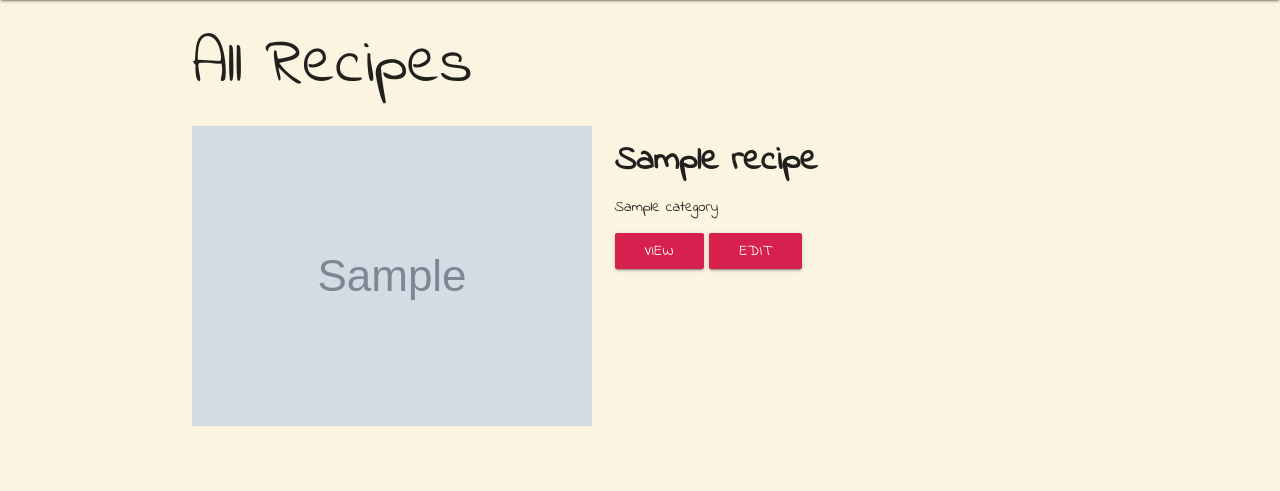
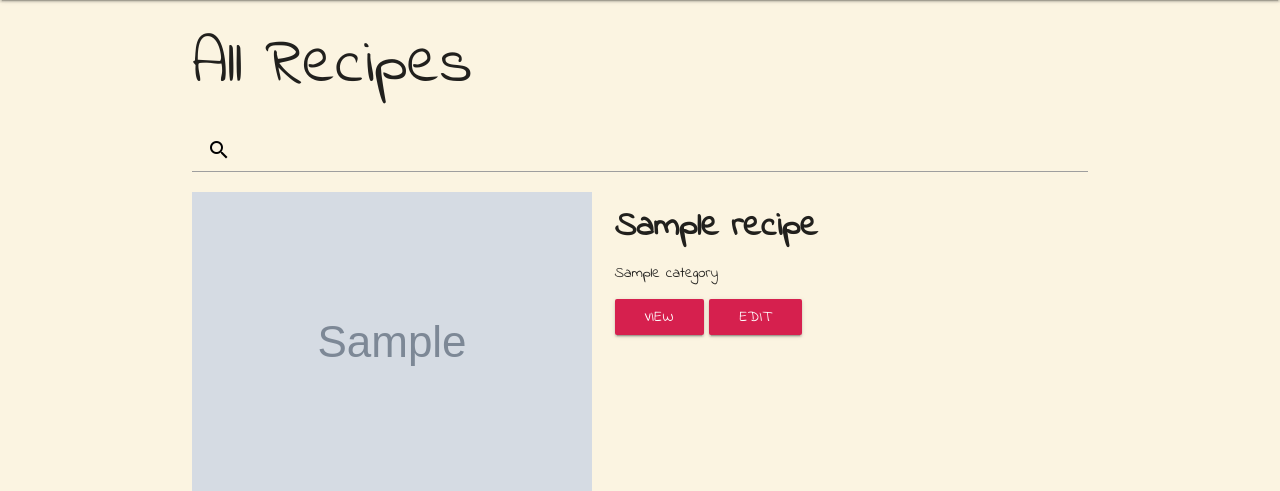
Before and after one commit to coderkatew/foodie, a Flask app: page /all_recipes in a window 1280 px wide; the page is wider, and only the part inside the window is pictured. Shown: the part 64-555 px from the top of that part. Run offline with Flask 2, Linux system fonts and the light colour scheme; grey boxes marked "Sample" are stand-in pictures; a database or web service that is not in the repository returns one stand-in record (values such as "Sample title"); some libraries are stand-ins or nearby versions.

Commit message:
Add search feature to All Recipes page

```diff
--- a/app.py
+++ b/app.py
@@ -123,7 +123,7 @@ def insert_recipe():
         'time': request.form['time'],
         'ingredients': convert_to_array(request.form['ingredients']),
         'method': convert_to_array(request.form['method']),
-        # 'allergens': request.form.getlist['allergens']
+        'allergens': convert_to_array(request.form['allergens'])
     })
     return redirect(url_for('all_recipes'))
 
@@ -182,6 +182,25 @@ def view_recipe(recipe_id):
                            levels=mongo.db.levels.find(),
                            allergens=mongo.db.allergens.find())
 
+# Credit to https://stackoverflow.com/questions/48371016/pymongo-how-to-use-full-text-search
+@app.route('/search_recipes', methods=['POST'])
+def search_recipes():
+    keyword = request.form["keyword"]
+
+    # creates index in MongoDB
+    mongo.db.recipes.create_index([("$**", 'text')])
+
+    #Search result sorted by upvotes descending and after by number of views descending
+    recipes = mongo.db.recipes.find({"$text":{"$search": keyword}})
+
+    return render_template('all_recipes.html',
+                            username=session['username'],
+                            recipes = recipes,
+                            categories = mongo.db.categories.find(),
+                            cuisines=mongo.db.cuisines.find(),
+                            levels=mongo.db.levels.find(),
+                            allergens=mongo.db.allergens.find(),
+                            recipe_total=recipes.count())
 
 # Logout
 @app.route('/logout')
--- a/static/css/style.css
+++ b/static/css/style.css
@@ -54,9 +54,6 @@ nav ul .active {
     background-color: #D6204E;
 }
 
-.recipe-section {
-    max-width:50%;
-}
 
 /* ----- Buttons -----*/
 
--- a/templates/add_recipe.html
+++ b/templates/add_recipe.html
@@ -80,13 +80,13 @@
           min="1"
           required=""
         />
-        <label>Number of Servings</label>
+        <label><h6>Number of Servings</h6></label>
       </div>
     </div>
     <!-- Time -->
     <div class="row">
       <div class="input-field col s3">
-        <label>Cooking Time (Mins)</label>
+        <label><h6>Cooking Time (Mins)</h6></label>
         <input
           id="time"
           name="time"
@@ -99,7 +99,7 @@
       </div>
     <!-- Temperature -->
       <div class="input-field col s3">
-        <label>Temperature (Degrees)</label>
+        <label><h6>Temperature (Degrees)</h6></label>
         <input
           id="temperature"
           name="temperature"
--- a/templates/all_recipes.html
+++ b/templates/all_recipes.html
@@ -1,7 +1,13 @@
 {% extends 'base.html' %} {% block content %}
 <div class="container">
   <h1>All Recipes</h1>
-
+<form method="POST" action="{{url_for('search_recipes')}}">
+        <div class="input-field">
+          <input id="keyword" name="keyword" type="search" required>
+          <label class="label-icon" for="keyword"><i class="material-icons">search</i></label>
+          <i class="material-icons">close</i>
+        </div>
+      </form>
   {% for recipe in recipes %}
 
   <!-- Adapted Materialize Card -->
```
